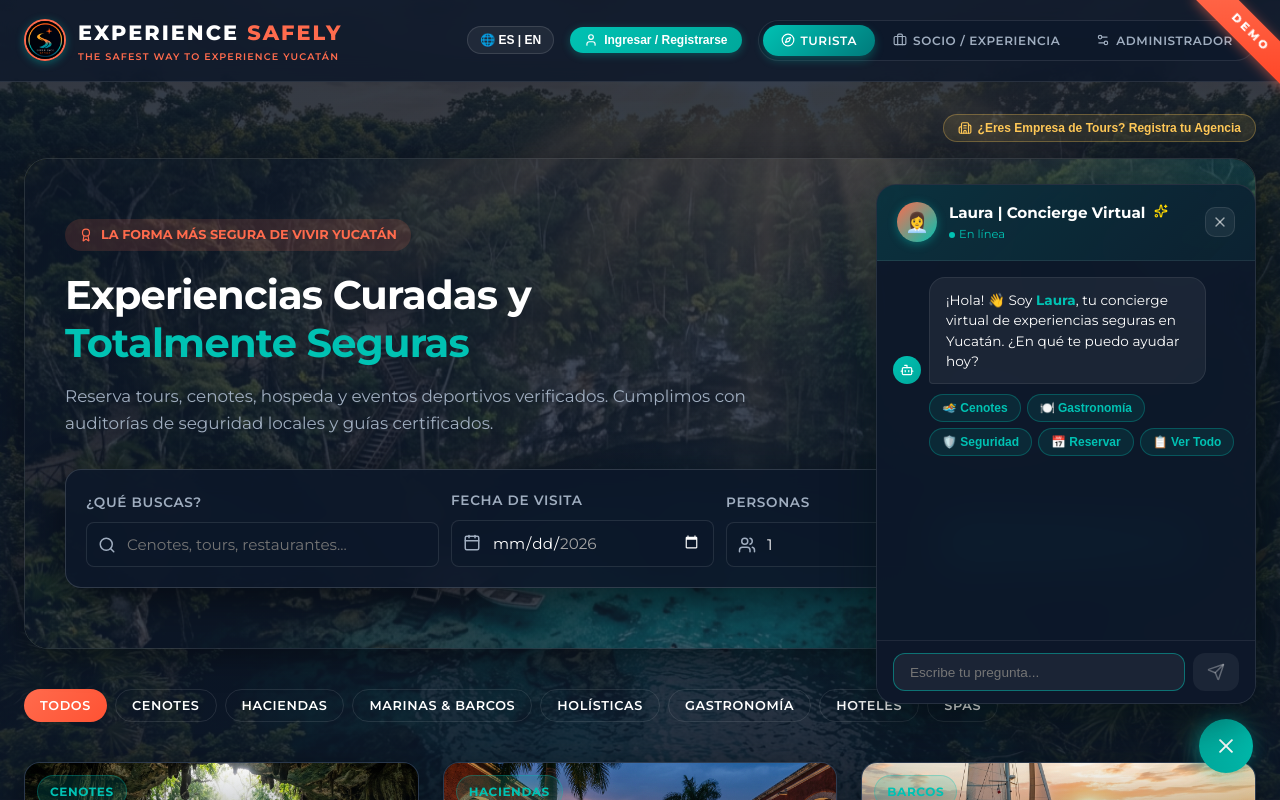
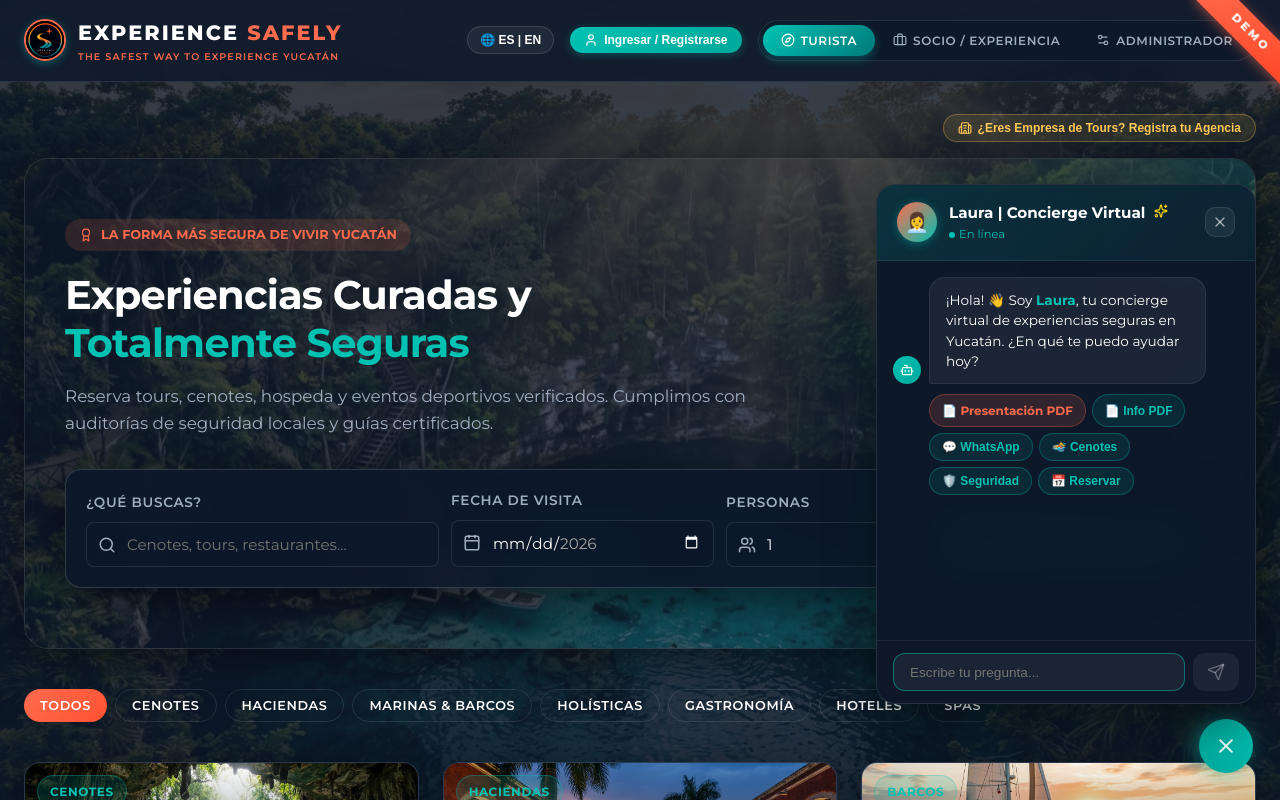
Before and after one commit to chatbot-multicanal/experience-safely, a React (Vite) app: page / in a window 1280 px wide. Both pictures are taken after a click on the button 1226 px from the left and 746 px from the top of the page. Shown: the top 800 px of the page. Built offline with nearby package versions, Linux system fonts and the light colour scheme.

Commit message:
add-pdf-presentation-download-to-laura-bot-and-public-assets

```diff
--- a/src/components/ChatBot.jsx
+++ b/src/components/ChatBot.jsx
@@ -53,6 +53,11 @@ export default function ChatBot() {
     // Safety intent
     if (['seguridad', 'seguro', 'certificado', 'emergencia', 'safety', 'safe', 'certified', 'chaleco', 'primeros auxilios'].some(w => lower.includes(w))) {
       return { intent: 'safety' };
+    }
+
+    // PDF presentation intent
+    if (['pdf', 'presentacion', 'deck', 'dossier', 'brochure', 'documento', 'informacion', 'diapositiva'].some(w => lower.includes(w))) {
+      return { intent: 'pdf' };
     }
 
     // Chukum & Real Estate intent
@@ -126,6 +131,9 @@ export default function ChatBot() {
     const { intent, category, location } = detectIntent(text);
 
     switch (intent) {
+      case 'pdf':
+        return t('chatBotPdfInfo');
+
       case 'chukum':
         return t('chatBotChukumInfo');
 
@@ -207,11 +215,11 @@ export default function ChatBot() {
 
   const handleQuickAction = (action) => {
     const quickTexts = {
+      pdf: language === 'es' ? 'Presentación PDF' : 'PDF Presentation',
+      whatsapp: language === 'es' ? 'WhatsApp Directo' : 'Direct WhatsApp',
       cenotes: language === 'es' ? 'cenotes' : 'cenotes',
-      food: language === 'es' ? 'gastronomía' : 'food',
       safety: language === 'es' ? 'seguridad' : 'safety',
-      book: language === 'es' ? 'reservar' : 'book',
-      all: language === 'es' ? 'ver todo' : 'view all'
+      book: language === 'es' ? 'reservar' : 'book'
     };
     setInput(quickTexts[action] || '');
     // Auto-send
@@ -427,7 +435,7 @@ export default function ChatBot() {
                   )}
                 </div>
 
-                {/* Quick Actions after greeting */}
+                {/* Quick Action Buttons */}
                 {msg.showQuickActions && (
                   <div style={{
                     display: 'flex',
@@ -436,12 +444,32 @@ export default function ChatBot() {
                     marginTop: '10px',
                     marginLeft: '36px'
                   }}>
+                    <a
+                      href="/Experience_Safely_Presentacion.pdf"
+                      target="_blank"
+                      rel="noopener noreferrer"
+                      style={{
+                        background: 'rgba(255, 107, 77, 0.15)',
+                        border: '1px solid rgba(255, 107, 77, 0.3)',
+                        color: '#FF6B4D',
+                        padding: '6px 12px',
+                        borderRadius: '20px',
+                        fontSize: '0.75rem',
+                        fontWeight: '700',
+                        textDecoration: 'none',
+                        display: 'inline-flex',
+                        alignItems: 'center',
+                        gap: '4px'
+                      }}
+                    >
+                      📄 {language === 'es' ? 'Presentación PDF' : 'PDF Deck'}
+                    </a>
                     {[
+                      { key: 'pdf', label: language === 'es' ? '📄 Info PDF' : '📄 PDF Info' },
+                      { key: 'whatsapp', label: '💬 WhatsApp' },
                       { key: 'cenotes', label: t('chatBotQuickCenotes') },
-                      { key: 'food', label: t('chatBotQuickFood') },
                       { key: 'safety', label: t('chatBotQuickSafety') },
                       { key: 'book', label: t('chatBotQuickBook') },
-                      { key: 'all', label: t('chatBotQuickAll') },
                     ].map(btn => (
                       <button
                         key={btn.key}
--- a/src/context/AppContext.jsx
+++ b/src/context/AppContext.jsx
@@ -371,6 +371,7 @@ const TRANSLATIONS = {
     chatBotRated: 'Calificación',
     chatBotTopRated: '⭐ Estas son las experiencias mejor calificadas:',
     chatBotChukumInfo: '🏛️ **Residencias & Chukum**: En Yucatán integramos acabados orgánicos de Chukum en piscinas y villas de lujo. Si deseas conocer propiedades exclusivas con acabado Chukum o invertir en la región, escribe a un asesor.',
+    chatBotPdfInfo: '📄 **Presentación Oficial**: Puedes ver o descargar la presentación comercial completa con información del ecosistema, métricas e inversión en PDF haciendo clic aquí: [Descargar Presentación PDF](/Experience_Safely_Presentacion.pdf)',
     chatBotTransportInfo: '🚐 **Transporte Seguro**: Todos nuestros paquetes incluyen la opción de transporte privado en camionetas sanitizadas con aire acondicionado y chofer certificado desde tu hotel o el aeropuerto de Mérida/Cancún.',
     chatBotSupportInfo: '📱 **Atención Humana 24/7**: Si prefieres hablar con un asesor humano por WhatsApp o teléfono, llama al **+52 999 123 4567** o escríbenos directamente.',
     chatBotDefault: 'Puedo ayudarte con información sobre tours, seguridad, precios, **Chukum / casas**, **transporte** y reservas. Prueba preguntarme sobre **cenotes**, **haciendas**, **precios** o **seguridad**.',
@@ -519,6 +520,7 @@ const TRANSLATIONS = {
     chatBotRated: 'Rating',
     chatBotTopRated: '⭐ These are the top-rated experiences:',
     chatBotChukumInfo: '🏛️ **Residences & Chukum**: In Yucatan we integrate organic Chukum finishes into luxury pools and villas. If you are interested in exclusive Chukum properties or investing in the region, contact an advisor.',
+    chatBotPdfInfo: '📄 **Official Presentation**: You can view or download our complete pitch deck PDF with ecosystem details, metrics, and investment model by clicking here: [Download PDF Deck](/Experience_Safely_Presentacion.pdf)',
     chatBotTransportInfo: '🚐 **Safe Transport**: All our packages offer optional private transfer in sanitized AC vans with certified drivers from your hotel or Merida/Cancun airport.',
     chatBotSupportInfo: '📱 **Human Support 24/7**: If you prefer to speak to a human advisor via WhatsApp or phone, call **+52 999 123 4567** or message us directly.',
     chatBotDefault: 'I can help you with info about tours, safety, pricing, **Chukum / properties**, **transportation**, and bookings. Try asking me about **cenotes**, **haciendas**, **prices**, or **safety**.',
```
Also changed, not shown: 5 other files (tests, documents, lock files or other folders).
